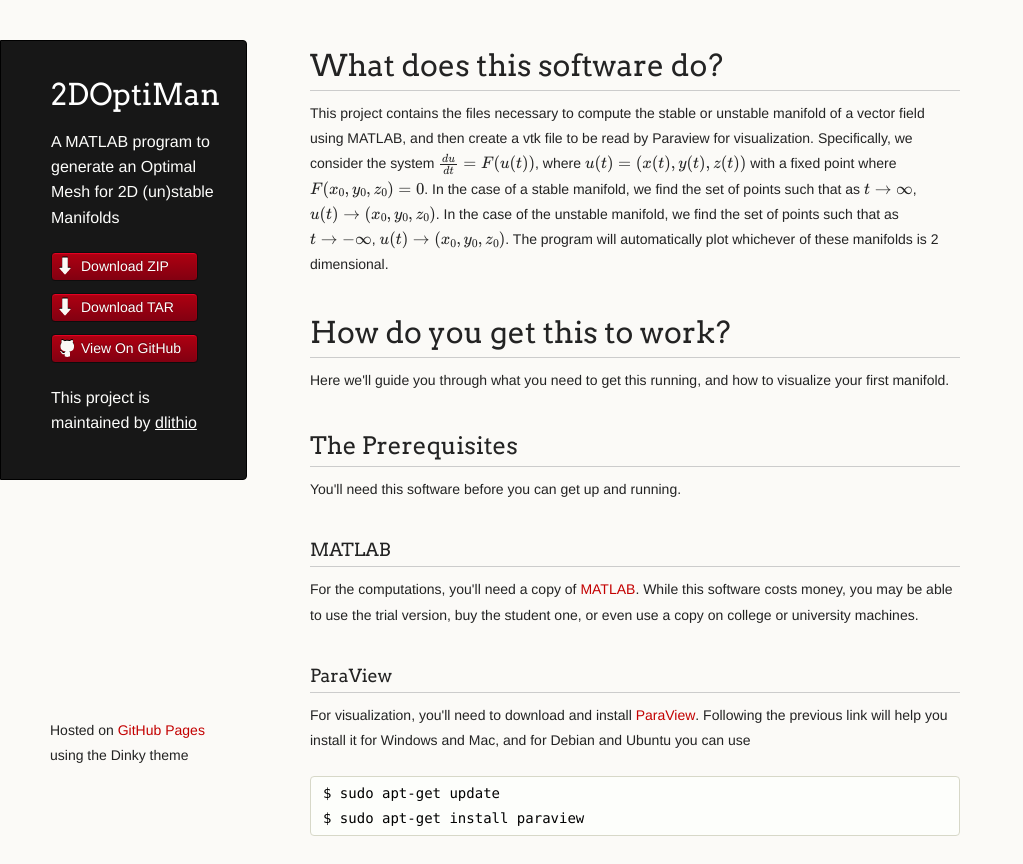
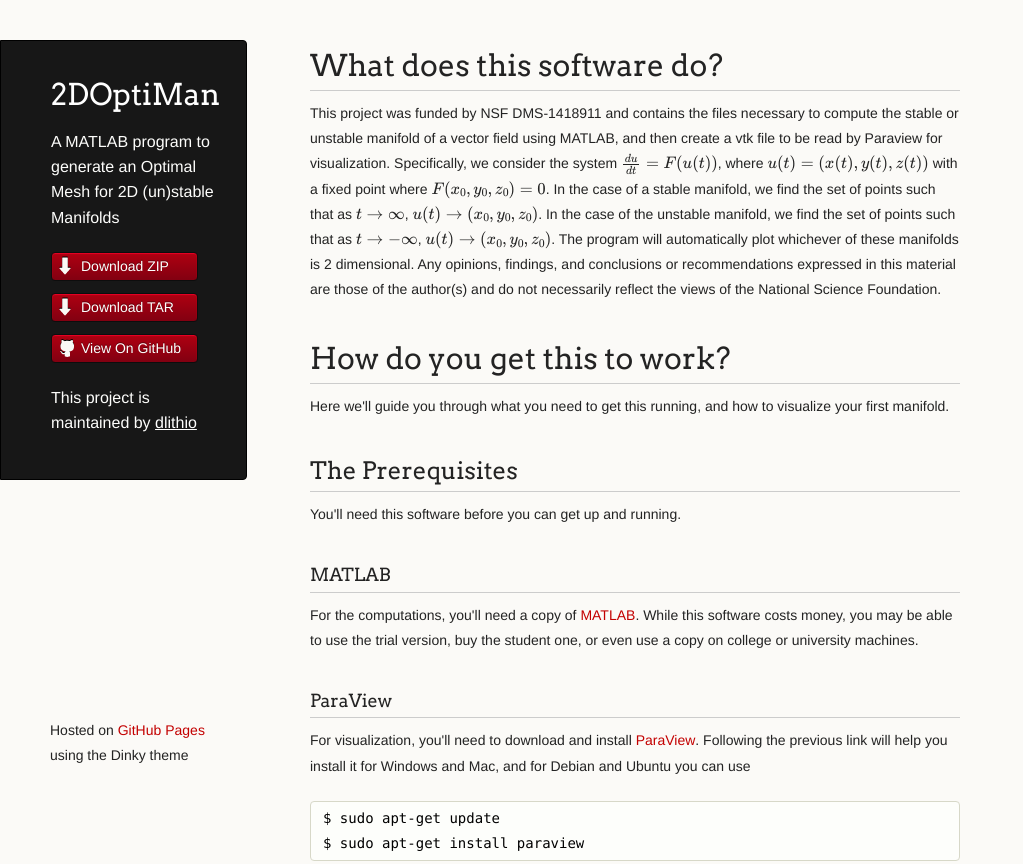
Before and after one commit to dlithio/2DOptiMan, a plain HTML site: page index.html in a window 1280 px wide. Shown: the top 864 px of the page, without its empty margins (0-1023 px from the left). Drawn offline with nearby package versions, Linux system fonts and the light colour scheme; some packages are replaced by stand-ins of ours.

Commit message:
Update index.html

```diff
--- a/index.html
+++ b/index.html
@@ -35,7 +35,7 @@
         <h1>
 <a name="what-does-this-software-do" class="anchor" href="#what-does-this-software-do"><span class="octicon octicon-link"></span></a>What does this software do?</h1>
 
-<p>This project contains the files necessary to compute the stable or unstable manifold of a vector field using MATLAB, and then create a vtk file to be read by Paraview for visualization. Specifically, we consider the system \( \frac{du}{dt} = F(u(t)) \), where \( u(t)=(x(t),y(t),z(t)) \) with a fixed point where \(  F(x_0, y_0 , z_0 ) = 0 \). In the case of a stable manifold, we find the set of points such that as \( t \rightarrow \infty \), \( u(t) \rightarrow (x_0,y_0,z_0) \). In the case of the unstable manifold, we find the set of points such that as \( t \rightarrow -\infty \), \( u(t) \rightarrow (x_0,y_0,z_0) \). The program will automatically plot whichever of these manifolds is 2 dimensional.</p>
+<p>This project was funded by NSF DMS-1418911 and contains the files necessary to compute the stable or unstable manifold of a vector field using MATLAB, and then create a vtk file to be read by Paraview for visualization. Specifically, we consider the system \( \frac{du}{dt} = F(u(t)) \), where \( u(t)=(x(t),y(t),z(t)) \) with a fixed point where \(  F(x_0, y_0 , z_0 ) = 0 \). In the case of a stable manifold, we find the set of points such that as \( t \rightarrow \infty \), \( u(t) \rightarrow (x_0,y_0,z_0) \). In the case of the unstable manifold, we find the set of points such that as \( t \rightarrow -\infty \), \( u(t) \rightarrow (x_0,y_0,z_0) \). The program will automatically plot whichever of these manifolds is 2 dimensional. Any opinions, findings, and conclusions or recommendations expressed in this material are those of the author(s) and do not necessarily reflect the views of the National Science Foundation.</p>
 
 <h1>
 <a name="how-do-you-get-this-to-work" class="anchor" href="#how-do-you-get-this-to-work"><span class="octicon octicon-link"></span></a>How do you get this to work?</h1>
```
